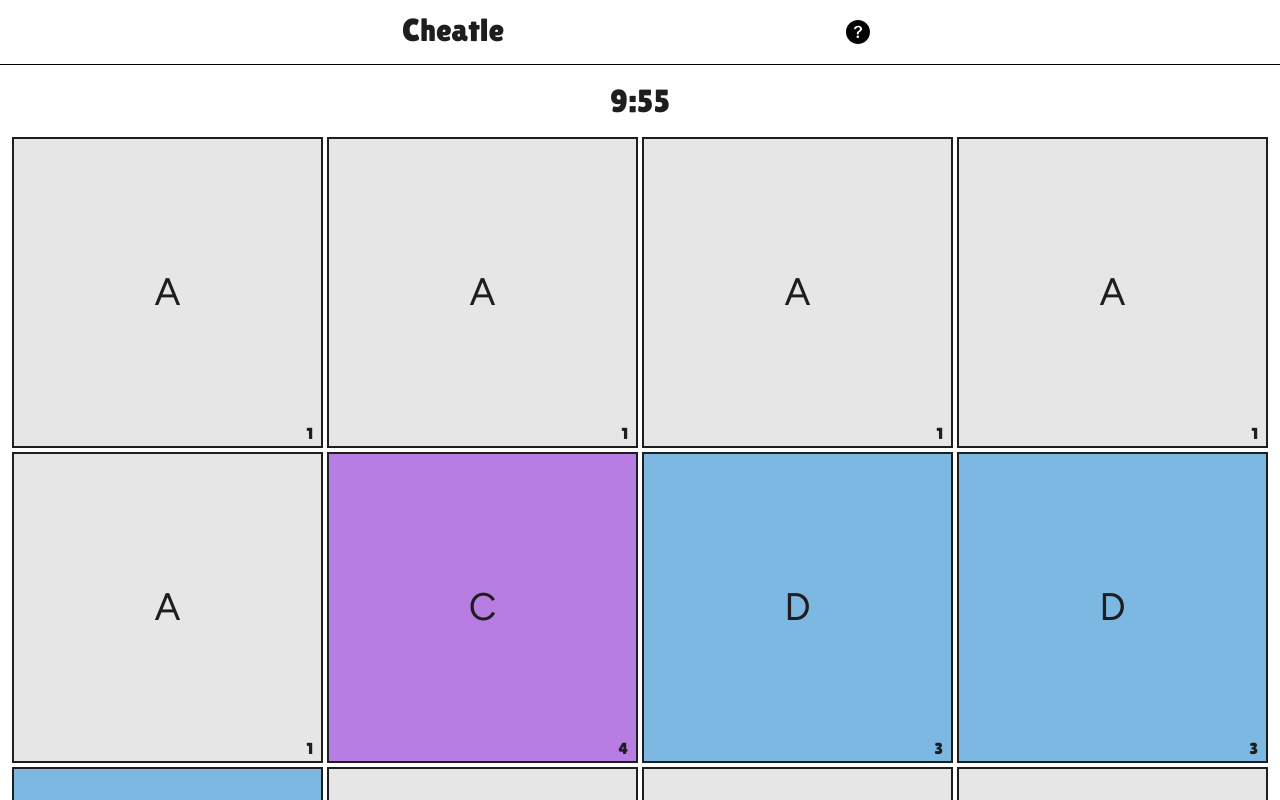
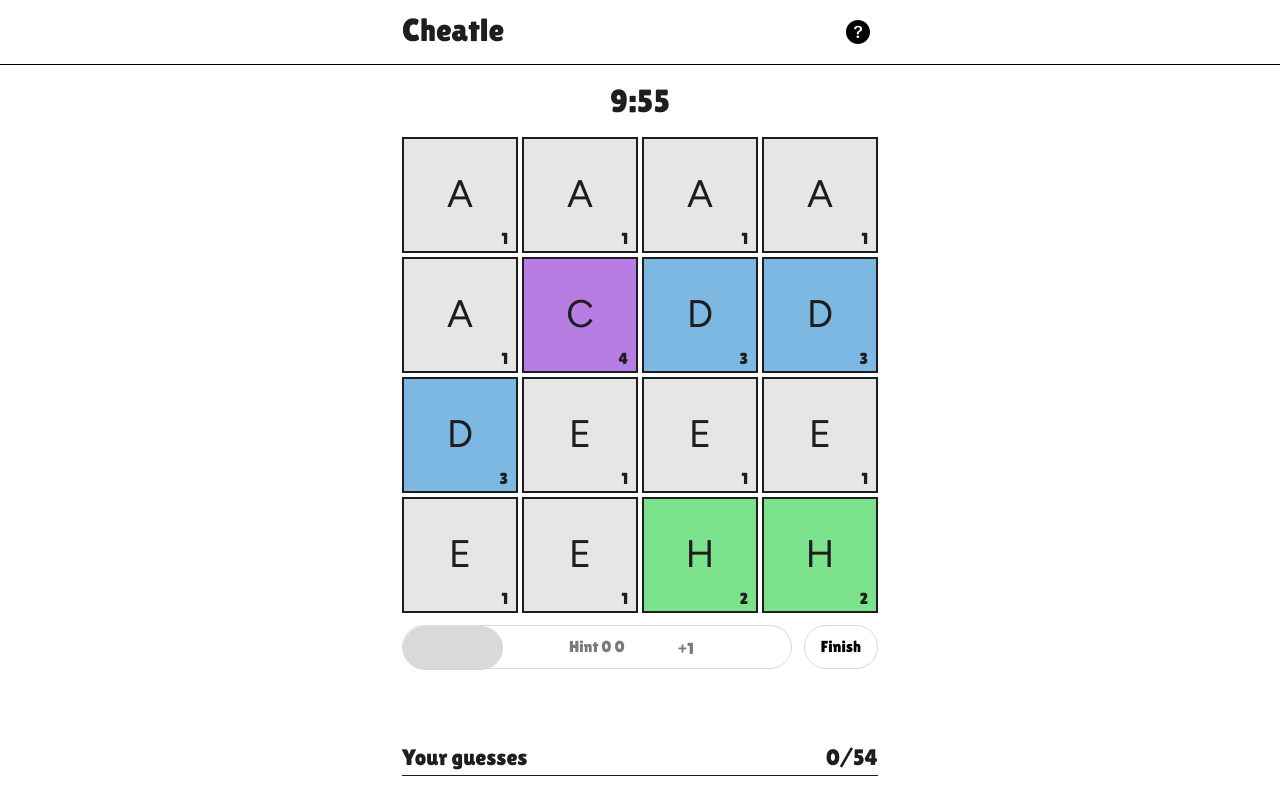
Before and after one commit to smyler3/Cheatle, a React (Vite) app: page / in a window 1280 px wide. Shown: the top 800 px of the page. Built offline with nearby package versions, Linux system fonts and the light colour scheme.

Commit message:
feat(liveGuess): show live guess display content right to left on overflow

```diff
--- a/src/components/App.css
+++ b/src/components/App.css
@@ -1,7 +1,24 @@
+#root {
+    display: flex;
+    flex-direction: column;
+
+    justify-content: center;
+}
+
 main {
+    display: flex;
+    flex-direction: column;
+    align-items: center;
+}
+
+.contentContainer {
     display: flex;
     flex-direction: column;
     gap: 12px;
 
+    max-width: 500px;
+    width: 100%;
     padding: 12px 12px 48px;
+
+    font: inherit;
 }
--- a/src/components/App.tsx
+++ b/src/components/App.tsx
@@ -93,6 +93,7 @@
         <>
             <Header />
             <main>
+                <div className="contentContainer">
                     <Clock />
                     <GameBoard>
                         {diceValues.map((tile, index) => {
@@ -107,6 +108,7 @@
                     </ActionButtons>
                     <LiveGuessDisplay guess={currentGuess.text} />
                     <GuessList guesses={correctGuesses} score={totalScore} />
+                </div>
             </main>
             <Footer />
         </>
--- a/src/components/liveGuessDisplay/LiveGuessDisplay.module.css
+++ b/src/components/liveGuessDisplay/LiveGuessDisplay.module.css
@@ -4,4 +4,7 @@
     text-align: center;
     font-family: "Figtree", sans-serif;
     font-size: 2rem;
+
+    overflow-x: scroll;
+    direction: rtl;
 }
```
Also changed, not shown: 1 other file (tests, documents, lock files or other folders). Lines whose indentation alone changed are shown as unchanged.
